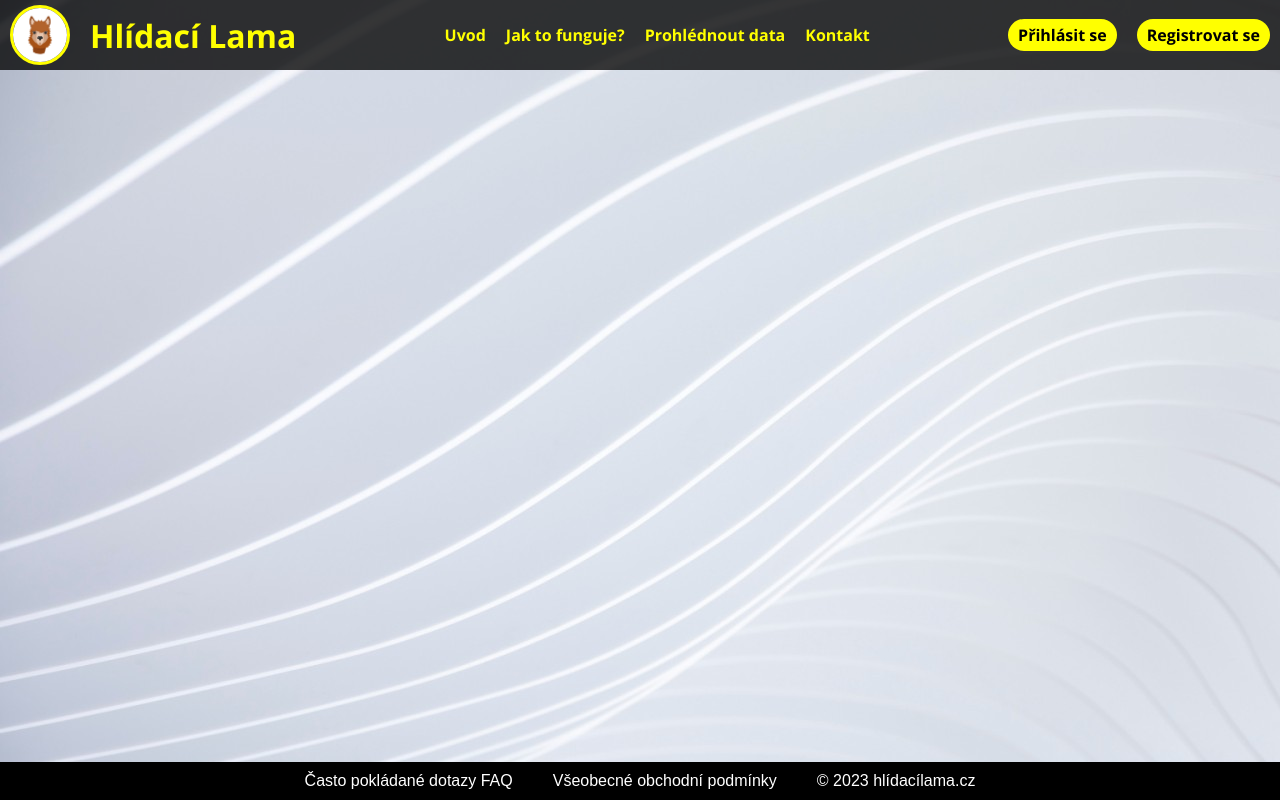
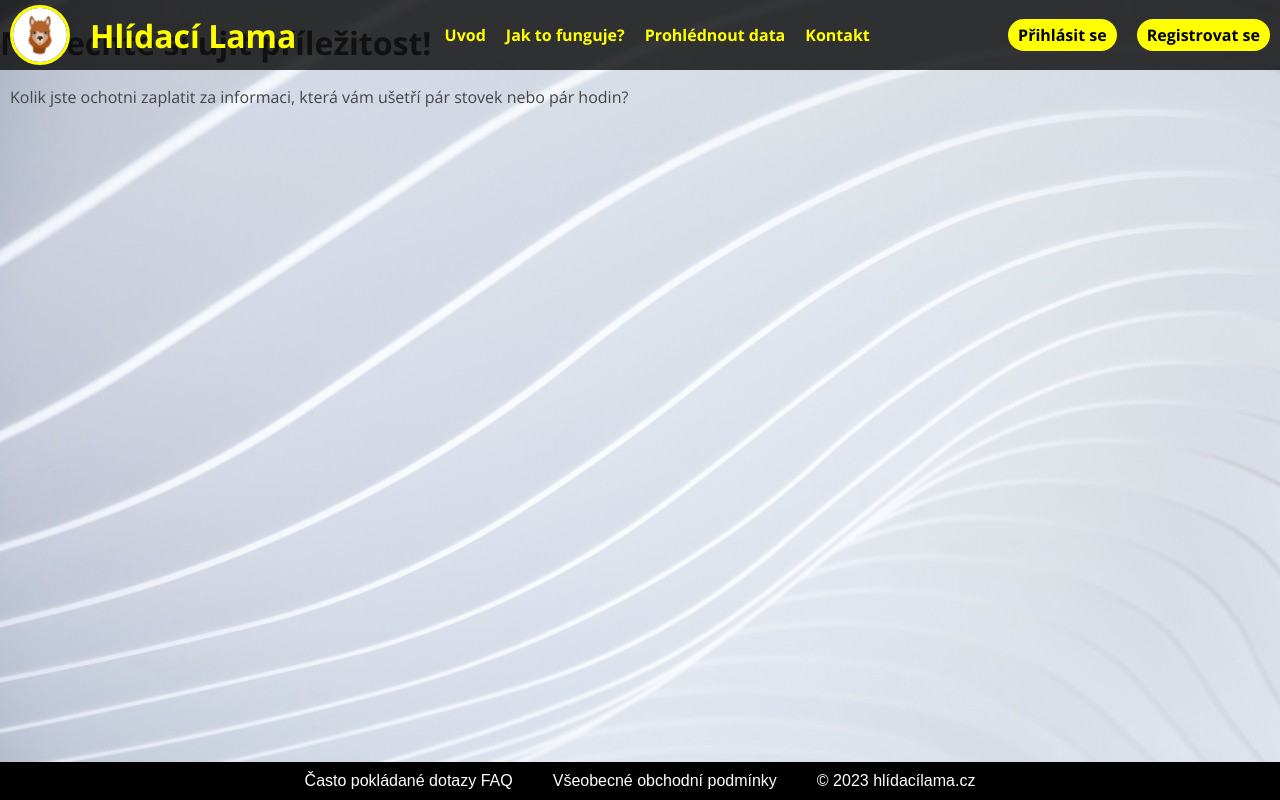
Before and after one commit to Tetiana-M-ai/Search_Lama_project, a React app: page / in a window 1280 px wide. Built offline with nearby package versions, Linux system fonts and the light colour scheme.

Commit message:
Switch to filter

```diff
--- a/src/components/Authorization/index.jsx
+++ b/src/components/Authorization/index.jsx
@@ -3,8 +3,11 @@ import './style.css';
 import { useForm } from 'react-hook-form';
 import { AiFillEyeInvisible, AiFillEye } from 'react-icons/ai';
 import { signIn } from '../../functions/auth.js';
+import { useNavigate } from 'react-router-dom';
 
 export const Authorization = () => {
+  const navigate = useNavigate();
+
   const {
     register,
     handleSubmit,
@@ -14,7 +17,7 @@ export const Authorization = () => {
 
   const onSubmit = (data) => {
     signIn(data.email, data.password).then(() => {
-      // window.location.href = '/';
+      navigate('/filtr'); // window.location.href = '/';
     });
     reset();
   };
--- a/src/components/Header/index.jsx
+++ b/src/components/Header/index.jsx
@@ -17,10 +17,10 @@ export const Header = () => (
         <h2 className="menu_items">Kontakt</h2>
       </div>
       <div className="button_header">
-        <NavLink className="btn_header" to={'./authorization'}>
+        <NavLink className="btn_header" to={'/authorization'}>
           Přihlásit se
         </NavLink>
-        <NavLink className="btn_header" to={'./registration'}>
+        <NavLink className="btn_header" to={'/registration'}>
           Registrovat se
         </NavLink>
       </div>
--- a/src/components/Home/index.jsx
+++ b/src/components/Home/index.jsx
@@ -4,6 +4,13 @@ export const Home = () => {
   return (
     <main>
       <div className="container"></div>
+      <div>
+        <h1>Nenechte si ujít příležitost!</h1>
+        <p>
+          Kolik jste ochotni zaplatit za informaci, která vám ušetří pár stovek
+          nebo pár hodin?
+        </p>
+      </div>
     </main>
   );
 };
--- a/src/components/Registration/index.jsx
+++ b/src/components/Registration/index.jsx
@@ -3,8 +3,10 @@ import './style.css';
 import { useForm } from 'react-hook-form';
 import { AiFillEyeInvisible, AiFillEye } from 'react-icons/ai';
 import { signUp } from '../../functions/auth.js';
+import { useNavigate } from 'react-router-dom';
 
 export const Registration = () => {
+  const navigate = useNavigate();
   const {
     register,
     handleSubmit,
@@ -15,7 +17,7 @@ export const Registration = () => {
 
   const onSubmit = (data) => {
     signUp(data.email, data.password).then(() => {
-      // window.location.href = '/';
+      navigate('/filtr'); // window.location.href = '/';
     });
     reset();
   };
```
Also changed, not shown: src/components/Home/img/rocket.svg (added), src/components/Home/style.css (added).
